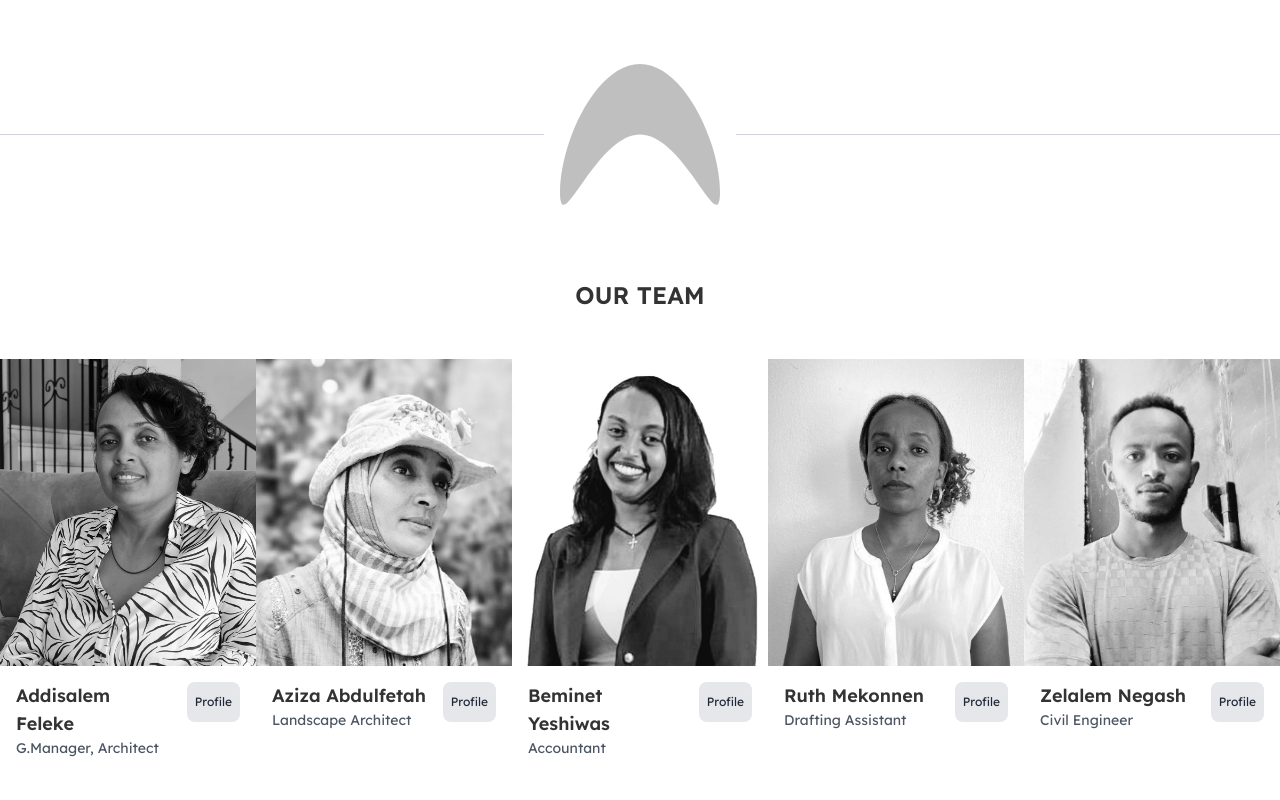
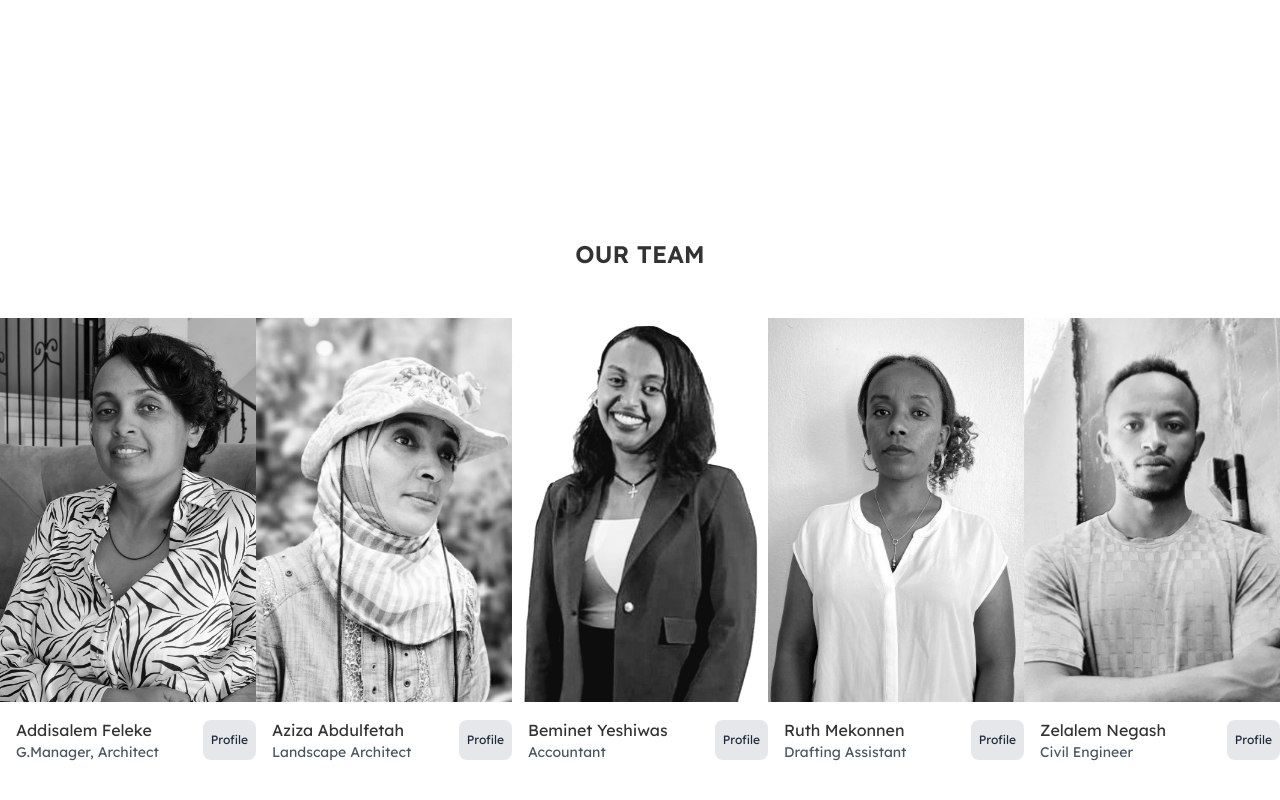
Before and after one commit to Aklilegetachew/AMDE, a Next.js app: page /aboutus in a window 1280 px wide. Shown: the part 620-1420 px from the top of the page. Built offline with nearby package versions, Linux system fonts and the light colour scheme.

Commit message:
feedback edits

```diff
--- a/src/app/aboutus/Component/Founders.tsx
+++ b/src/app/aboutus/Component/Founders.tsx
@@ -91,29 +91,27 @@ const TeamPage = () => {
   ];
   const [selectedMember, setSelectedMember] = useState<TeamMember | null>(null);
   return (
-    <div className="py-6 my-40">
+    <section className="team-section">
+      <div className="h-auto py-6 my-40">
         <h2 className="text-2xl font-semibold text-center mb-12">OUR TEAM</h2>
-      <main className="container  px-0">
+        <main className="w-full">
           <div className="flex flex-wrap">
             {teamMembers.map((member, index) => (
               <div
                 key={index}
-              className="w-full sm:w-1/2 md:w-1/3 lg:w-1/4 xl:w-1/5"
+                className="w-[100%] sm:w-[50%] md:w-[25%] lg:w-[20%] xl:w-[20%]"
               >
-              <div className="relative pb-[120%]">
+                <div className="relative w-full pb-[150%]">
                   <Image
                     src={member.imageSrc}
                     alt={member.name}
                     fill
-                  className={member.style}
-                  // style={{
-                  //   filter: "grayscale(1) contrast(1.5) brightness(0.9)",
-                  // }}
+                    className="object-cover"
                   />
                 </div>
-              <div className="p-4 flex bg-white w-full">
-                <div className="w-3/4">
-                  <h2 className="text-lg font-semibold">{member.name}</h2>
+                <div className="flex justify-center items-center">
+                  <div className="p-4 bg-white w-full">
+                    <h2 className="text-base">{member.name}</h2>
                     <p className="text-gray-600 text-sm">{member.title}</p>
                   </div>
                   <button
@@ -127,12 +125,14 @@ const TeamPage = () => {
             ))}
           </div>
         </main>
+
         <ProfileModal
           isOpen={!!selectedMember}
           onClose={() => setSelectedMember(null)}
           member={selectedMember || teamMembers[0]}
         />
       </div>
+    </section>
   );
 };
 
--- a/src/app/aboutus/Component/Partners.tsx
+++ b/src/app/aboutus/Component/Partners.tsx
@@ -20,8 +20,11 @@ const Partners = () => {
   ];
 
   return (
+    <section className="team-section">
       <div className="py-6 my-28">
-      <h2 className="text-2xl font-semibold text-center mb-10">OUR PARTNERS</h2>
+        <h2 className="text-2xl font-semibold text-center mb-10">
+          OUR PARTNERS
+        </h2>
         <div className="grid grid-cols-1 sm:grid-cols-2 lg:grid-cols-3 gap-0 w-3xl mx-auto">
           {teamMembers.map((member, index) => (
             <div key={index} className="text-center">
@@ -34,6 +37,7 @@ const Partners = () => {
           ))}
         </div>
       </div>
+    </section>
   );
 };
 
--- a/src/app/aboutus/Component/ProfileModal.tsx
+++ b/src/app/aboutus/Component/ProfileModal.tsx
@@ -45,7 +45,7 @@ export default function ProfileModal({
                     initial={{ opacity: 0, y: 20 }}
                     animate={{ opacity: 1, y: 0 }}
                     transition={{ delay: 0.2 }}
-                    className="text-4xl md:text-6xl font-bold mb-2"
+                    className="text-2xl md:text-4xl font-bold mb-2"
                   >
                     {member.name}
                   </motion.h1>
@@ -53,7 +53,7 @@ export default function ProfileModal({
                     initial={{ opacity: 0, y: 20 }}
                     animate={{ opacity: 1, y: 0 }}
                     transition={{ delay: 0.3 }}
-                    className="text-4xl md:text-6xl font-bold text-white mb-6"
+                    className="text-1xl md:text-4xl font-bold text-white mb-6"
                   >
                     {member.title}
                   </motion.h2>
--- a/src/app/aboutus/page.tsx
+++ b/src/app/aboutus/page.tsx
@@ -47,7 +47,7 @@ export default function AboutUs() {
     <main className={`${lexendDeca.className}`}>
       <Header />
       <About />
-      <Divider />
+      {/* <Divider /> */}
 
       <Founders />
       <Partners />
```
Lines whose indentation alone changed are shown as unchanged.
